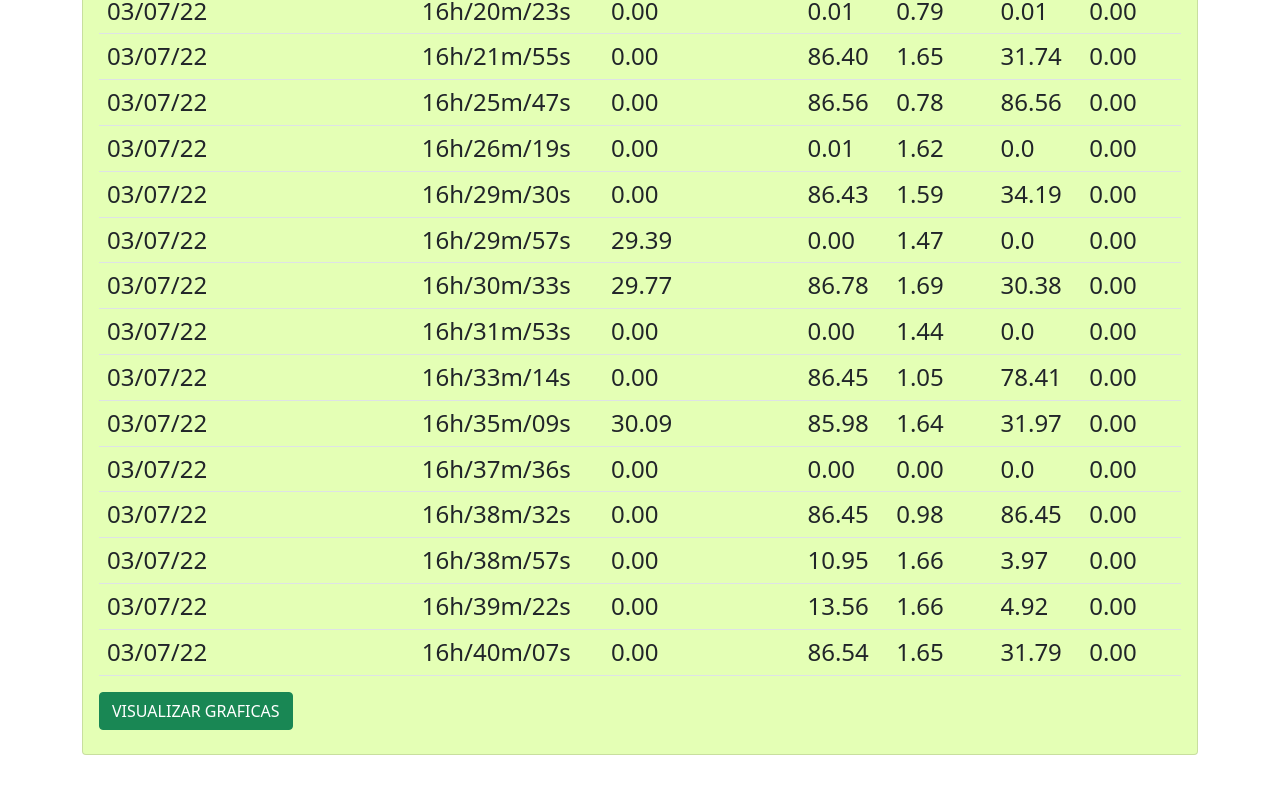
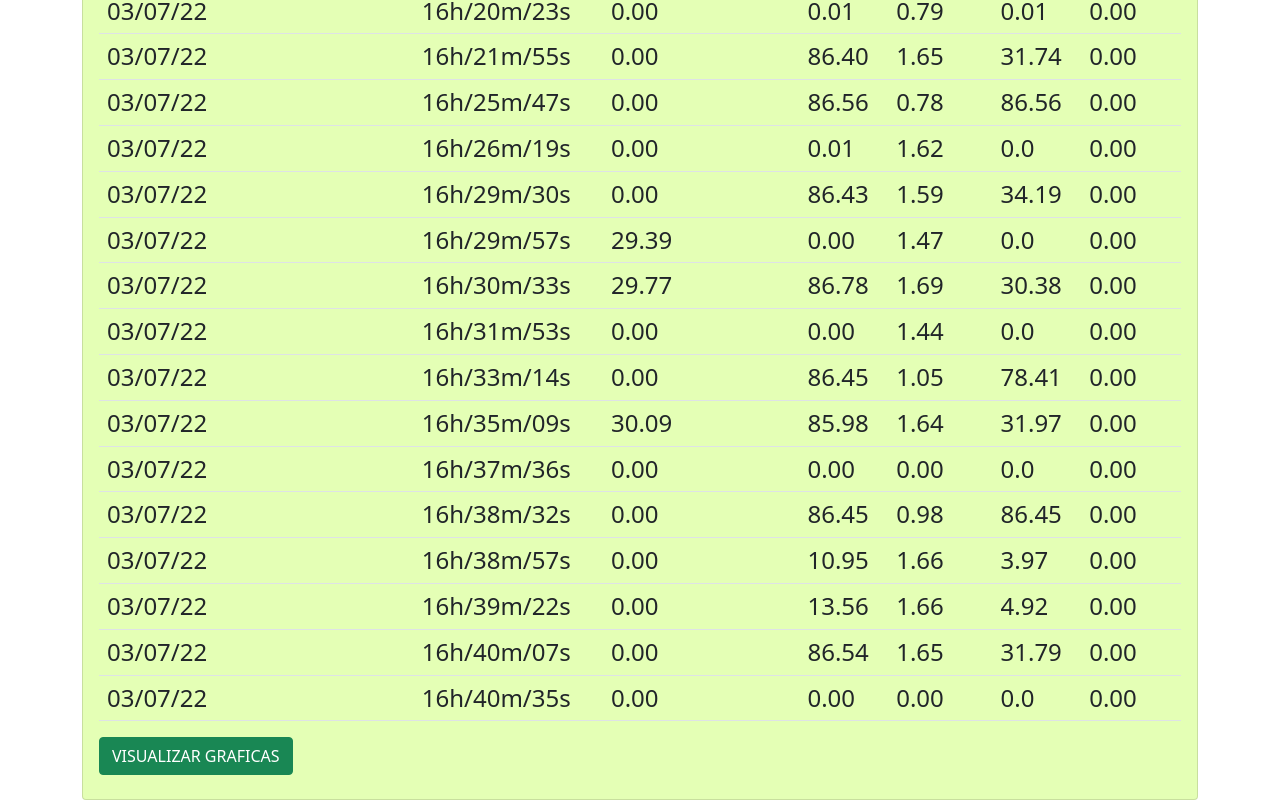
Before and after one commit to daniels36999/Gestion-Datos-IoT, a plain HTML site: page Datos Almacenados/Otros/Daniel Yautibug.html in a window 1280 px wide. Shown: the part 903-1703 px from the top of the page. Before the commit the page ends 1658 px from the top, so only its background shows below. Drawn offline with nearby package versions, Linux system fonts and the light colour scheme; some icons are missing.

Commit message:
actualizando

```diff
--- a/Datos Almacenados/Otros/Daniel Yautibug.html
+++ b/Datos Almacenados/Otros/Daniel Yautibug.html
@@ -72,6 +72,7 @@
                         <tr><td class="GF">03/07/22</td><td class="GH">16h/38m/57s</td><td class="GT">0.00</td><td class="GP">10.95</td><td class="GE">1.66</td><td class="GI">3.97</td><td class="GO">0.00</td></tr>
                         <tr><td class="GF">03/07/22</td><td class="GH">16h/39m/22s</td><td class="GT">0.00</td><td class="GP">13.56</td><td class="GE">1.66</td><td class="GI">4.92</td><td class="GO">0.00</td></tr>
                         <tr><td class="GF">03/07/22</td><td class="GH">16h/40m/07s</td><td class="GT">0.00</td><td class="GP">86.54</td><td class="GE">1.65</td><td class="GI">31.79</td><td class="GO">0.00</td></tr>
+                        <tr><td class="GF">03/07/22</td><td class="GH">16h/40m/35s</td><td class="GT">0.00</td><td class="GP">0.00</td><td class="GE">0.00</td><td class="GI">0.0</td><td class="GO">0.00</td></tr>
                         <!-- AGREGAR TABLA-->
 
                                     </tbody>
```
